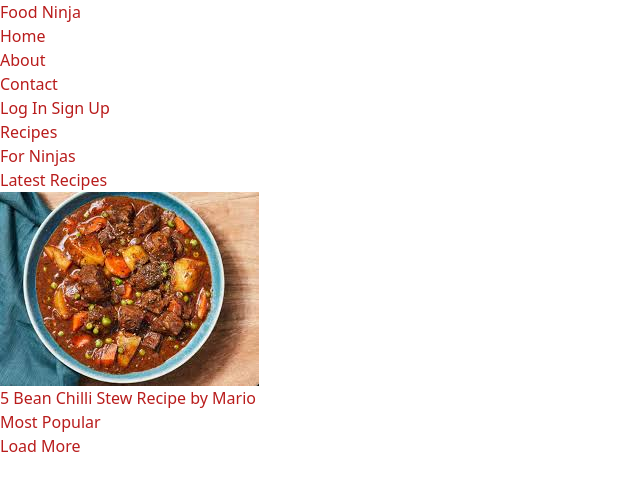
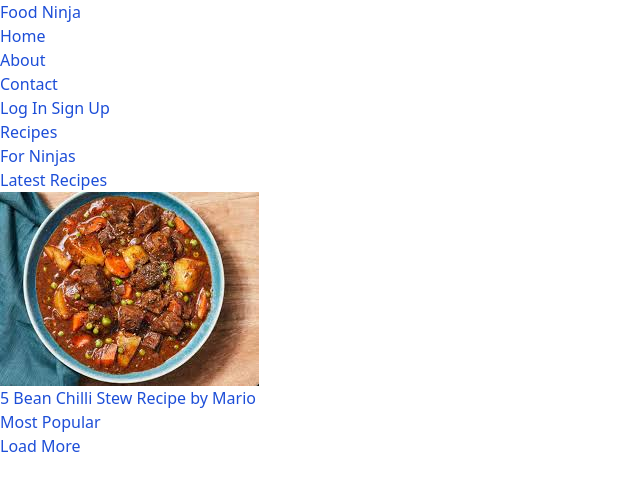
Before and after one commit to ahmed-arifgala/Tailwind-Tutorial, a website: page src/index.html in a window 1280 px wide. Shown: the whole page, without its empty margins (0-640 px from the left). Drawn offline with Linux system fonts and the light colour scheme.

Commit message:
Tailwind Error Resolved

```diff
--- a/src/index.html
+++ b/src/index.html
@@ -5,7 +5,7 @@
   <meta name="viewport" content="width=device-width, initial-scale=1.0">
   <link href="/dist/output.css" rel="stylesheet">
 </head>
-<body class="text-red-700">
+<body class="text-blue-700">
 
 
     <!--as soon a syou inc the css stylesheet it will rip off all defualt styles-->
```
Also changed, not shown: dist/output.css.
